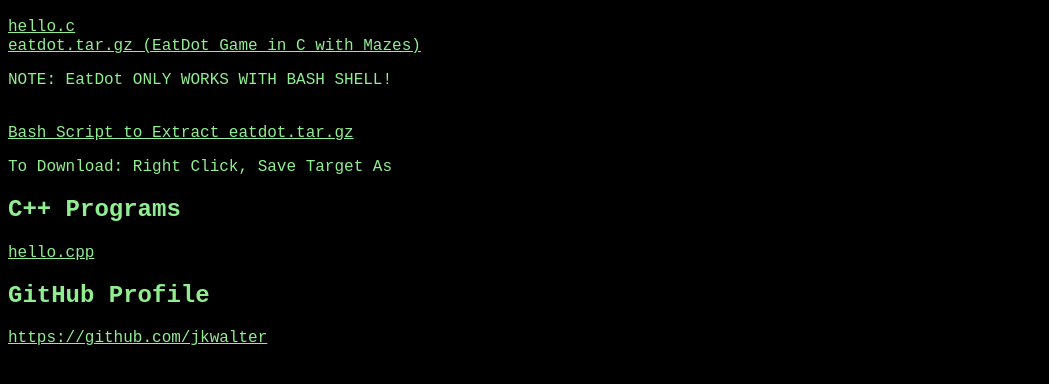
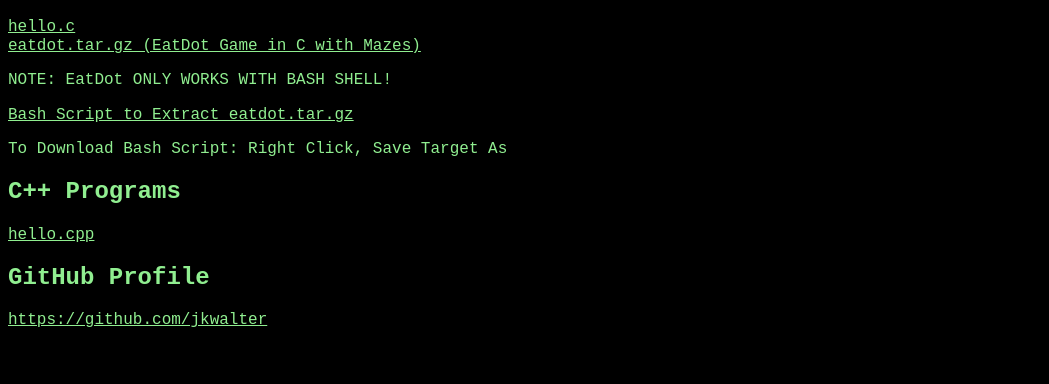
Before and after one commit to jkwalter/jkwalter.github.io, a plain HTML site: page index.html in a window 1280 px wide. Shown: the part 110-494 px from the top of the page, without its empty margins (0-1049 px from the left). Drawn offline with Linux system fonts and the light colour scheme.

Commit message:
Initial commit

```diff
--- a/index.html
+++ b/index.html
@@ -44,12 +44,9 @@ a:hover {
 <a href="C/hello.c">hello.c</a>
 <br>
 <a href="C/eatdot.tar.gz">eatdot.tar.gz (EatDot Game in C with Mazes)</a>
-<br>
 <p>NOTE: EatDot ONLY WORKS WITH BASH SHELL!</p>
-<br>
 <a href="C/extract.txt">Bash Script to Extract eatdot.tar.gz</a>
-<br>
-<p>To Download: Right Click, Save Target As</p>
+<p>To Download Bash Script: Right Click, Save Target As</p>
 <h2>C++ Programs</h2>
 <a href="C++/hello.cpp">hello.cpp</a>
 <!--<h2>jkwalter@ubuntu:~/NASM$ ls</h2>-->
```
